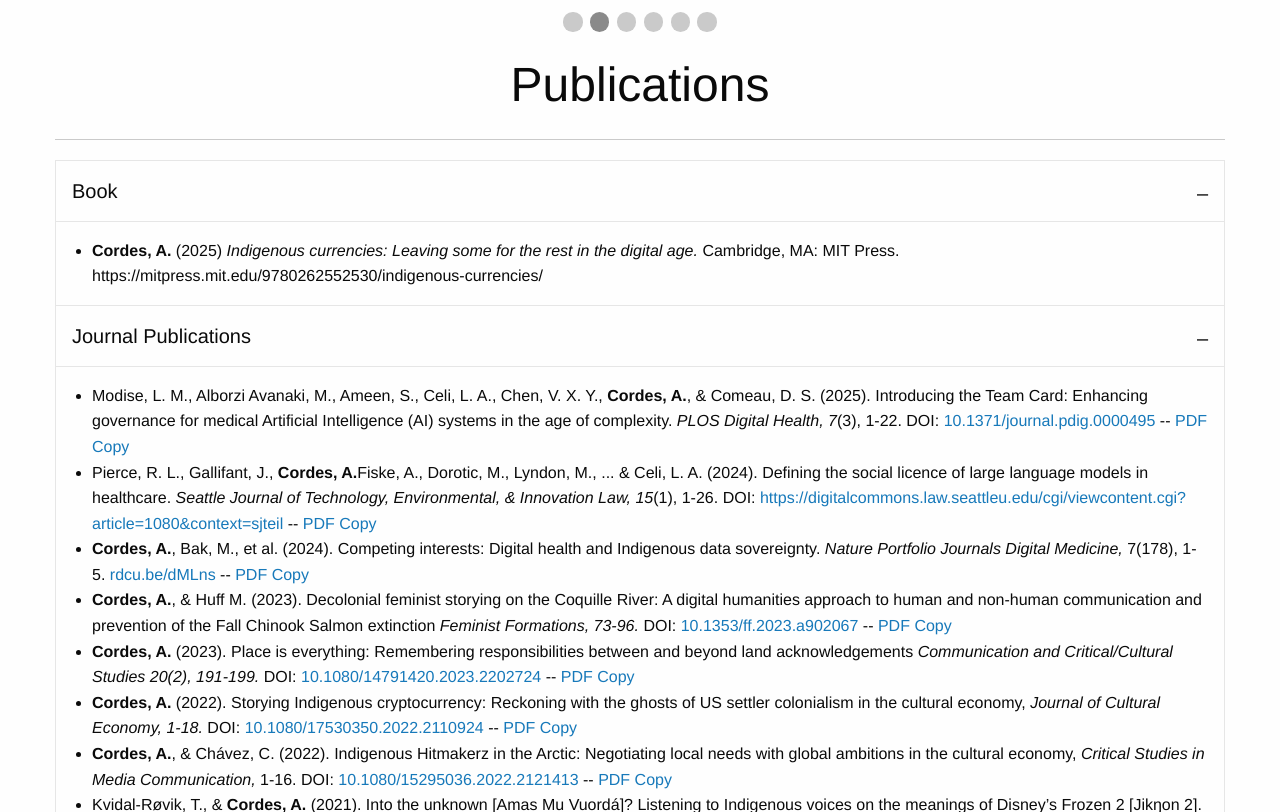
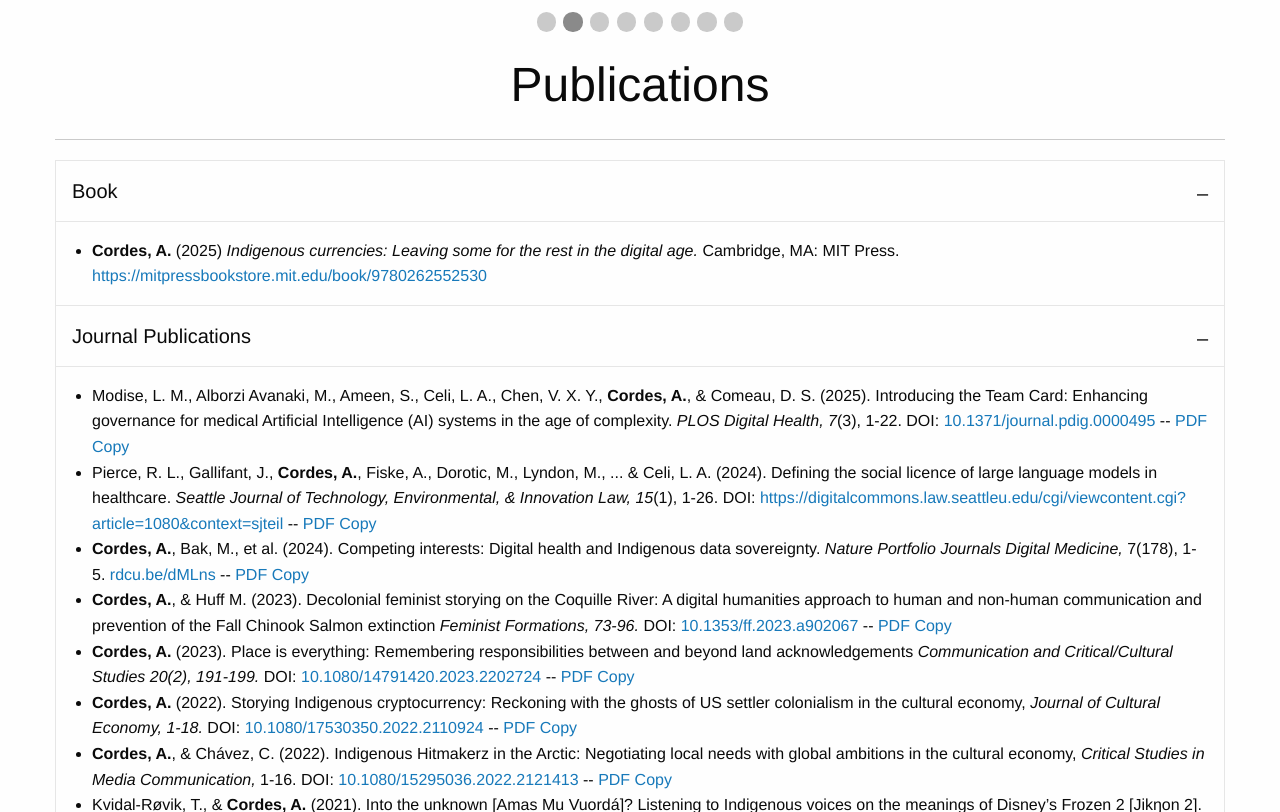
Before and after one commit to AshleyCordes/ashleycordes.github.io, a website: page index.html in a window 1280 px wide. Shown: the part 2487-3299 px from the top of the page. Drawn offline with Linux system fonts and the light colour scheme.

Commit message:
a couple of small fixes

```diff
--- a/index.html
+++ b/index.html
@@ -52,7 +52,7 @@
 								An enrolled citizen of the Kōkwel/Coquille Nation, Ashley also serves on the Climate Resilience Taskforce.
 								Her work appears in venues such as the <em>Journal of Cultural Economy</em>, <em>Feminist Media Studies</em>, and
 								<em>Journal of International and Intercultural Communication</em>. She is the author of
-								<a href="https://mitpress.mit.edu/9780262552530/indigenous-currencies/"><em>Indigenous Currencies: Leaving Some for the Rest in the Digital Age</em></a>
+								<a href="https://mitpressbookstore.mit.edu/book/9780262552530"><em>Indigenous Currencies: Leaving Some for the Rest in the Digital Age</em></a>
 								(MIT Press) and is currently editing <em>Envisioning Indigenous Methods in Media and Ecologies</em> (Duke University Press).
 							</p>
 
@@ -207,6 +207,8 @@
                   <button data-slide="3"><span class="show-for-sr">Fourth slide details.</span></button>
                   <button data-slide="4"><span class="show-for-sr">Fifth slide details.</span></button>
                   <button data-slide="5"><span class="show-for-sr">Sixth slide details.</span></button>
+                  <button data-slide="5"><span class="show-for-sr">Seventh slide details.</span></button>
+                  <button data-slide="5"><span class="show-for-sr">Eigth slide details.</span></button>
                 </nav>
               </div>
 
@@ -234,7 +236,7 @@
                                 <em>
                                     Indigenous currencies: Leaving some for the rest in the digital age.
                                 </em>
-								Cambridge, MA: MIT Press. https://mitpress.mit.edu/9780262552530/indigenous-currencies/
+								Cambridge, MA: MIT Press. <a href="https://mitpressbookstore.mit.edu/book/9780262552530">https://mitpressbookstore.mit.edu/book/9780262552530</a>
                               </li>
                             </ul>
                             </div>
@@ -259,7 +261,7 @@
                                 </li>
 
 								<li>
-                                    Pierce, R. L., Gallifant, J., <strong>Cordes, A.</strong>Fiske, A., Dorotic, M., Lyndon, M., ... &amp; Celi, L. A. (2024).
+                                    Pierce, R. L., Gallifant, J., <strong>Cordes, A.</strong>, Fiske, A., Dorotic, M., Lyndon, M., ... &amp; Celi, L. A. (2024).
 									Defining the social licence of large language models in healthcare.
                                     <em>Seattle Journal of Technology, Environmental, & Innovation Law,</em> <em>15</em>(1), 1-26.
 									DOI:
```
